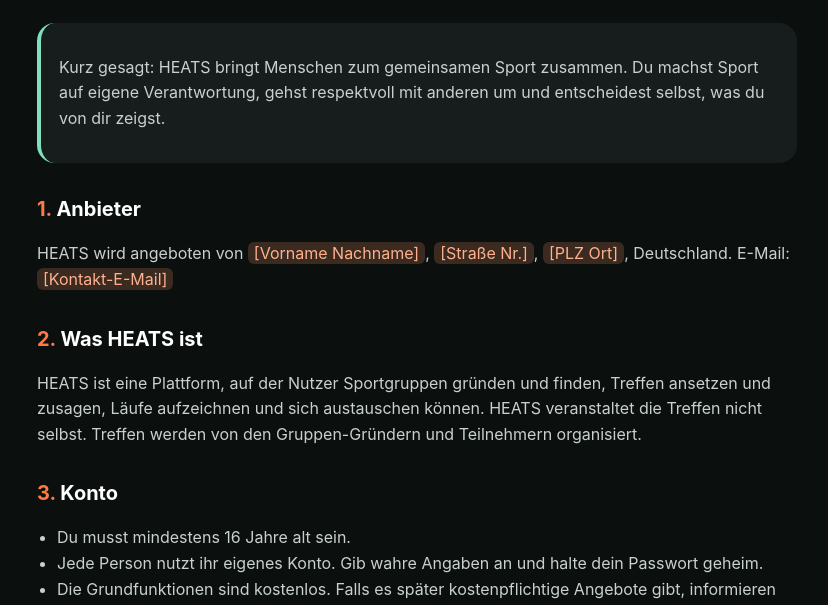
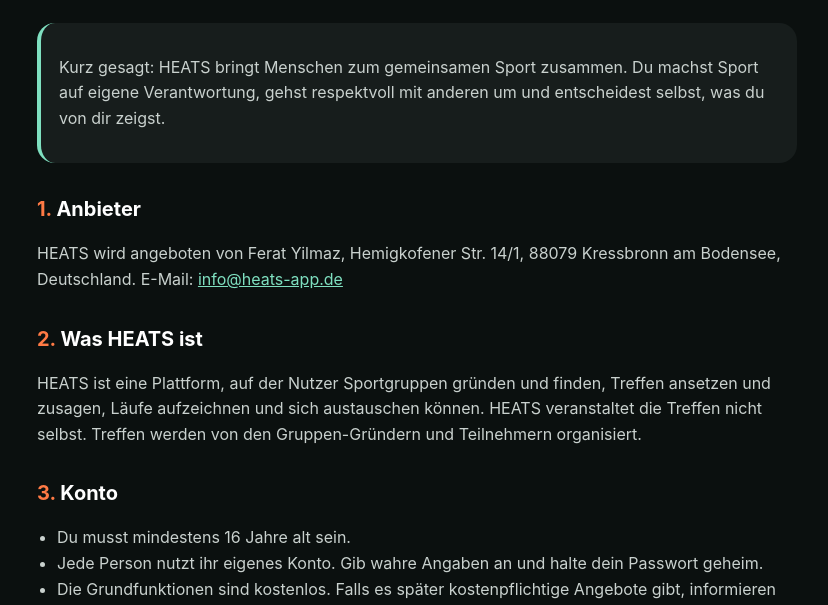
Before and after one commit to Heats-app/heats-app.github.io, a plain HTML site: page nutzungsbedingungen.html in a window 1280 px wide. Shown: the part 187-792 px from the top of the page, without its empty margins (223-1051 px from the left). Drawn offline with Linux system fonts and the light colour scheme.

Commit message:
Update nutzungsbedingungen.html

```diff
--- a/nutzungsbedingungen.html
+++ b/nutzungsbedingungen.html
@@ -33,7 +33,7 @@
 <div class="karte hinweis"><p>Kurz gesagt: HEATS bringt Menschen zum gemeinsamen Sport zusammen. Du machst Sport auf eigene Verantwortung, gehst respektvoll mit anderen um und entscheidest selbst, was du von dir zeigst.</p></div>
 
 <h2><span>1.</span> Anbieter</h2>
-<p>HEATS wird angeboten von <span class="platz">[Vorname Nachname]</span>, <span class="platz">[Straße Nr.]</span>, <span class="platz">[PLZ Ort]</span>, Deutschland. E-Mail: <span class="platz">[Kontakt-E-Mail]</span></p>
+<p>HEATS wird angeboten von Ferat Yilmaz, Hemigkofener Str. 14/1, 88079 Kressbronn am Bodensee, Deutschland. E-Mail: <a href="mailto:info@heats-app.de">info@heats-app.de</a></p>
 
 <h2><span>2.</span> Was HEATS ist</h2>
 <p>HEATS ist eine Plattform, auf der Nutzer Sportgruppen gründen und finden, Treffen ansetzen und zusagen, Läufe aufzeichnen und sich austauschen können. HEATS veranstaltet die Treffen nicht selbst. Treffen werden von den Gruppen-Gründern und Teilnehmern organisiert.</p>
```
